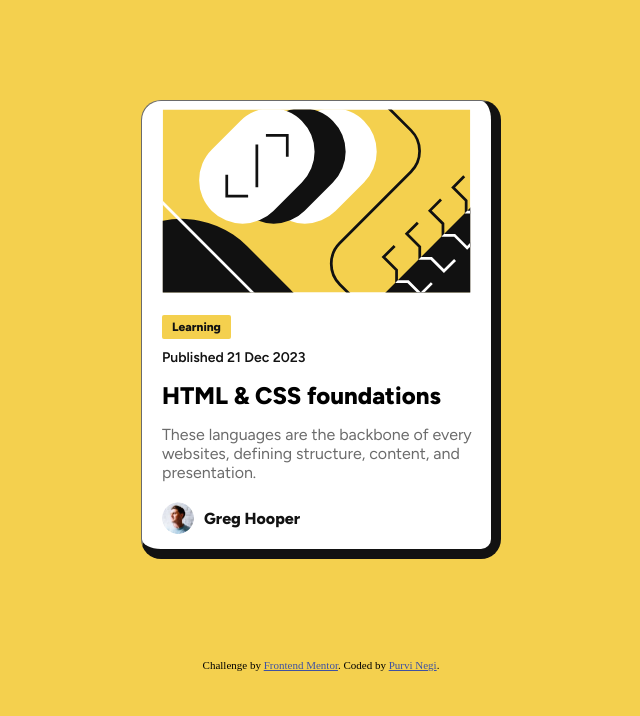
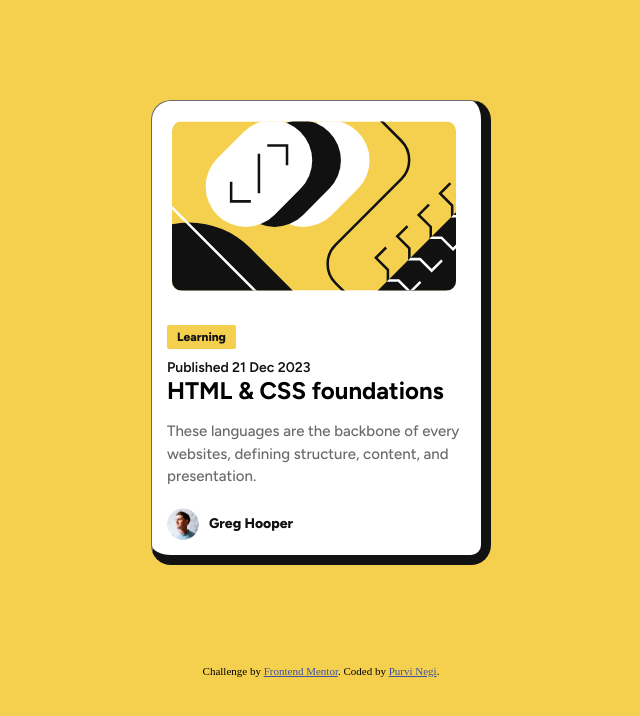
Before and after one commit to purvi-negi/Blog_card, a plain HTML site: page index.html in a window 1280 px wide. Shown: the whole page, without its empty margins (319-959 px from the left). Drawn offline with Linux system fonts and the light colour scheme.

Commit message:
image fixed
Signed-off-by: purvi-negi <purvi.114n@gmail.com>

```diff
--- a/style.css
+++ b/style.css
@@ -12,7 +12,7 @@ body{
 .blog-card{
     display: flex;
     flex-direction: column;
-    width: 360px;
+    width: 340px;
     background-color: hsl(0, 0%, 100%);
     border-radius: 20px;
     overflow: hidden;
@@ -23,15 +23,16 @@ body{
 }
 
 .image-main img{
-    width: 100%;
-    height: 200px;
-    padding: 8px;
-    border-radius:20px;
+    height: 170px;
+    margin:20px;
+    border-radius:10px;
+    width:cover;
 }
 
 .contentOfBlockCard,.author{
-    margin:10px 5px 15px 20px;
+    margin:10px 5px 15px 15px;
     font-family: 'Figtree', sans-serif;
+
 }
 .description{
     font-size:16px;
@@ -51,14 +52,17 @@ body{
     padding-top:10px;
     font-weight: 600;
 }
-.contentOfBlockCard h2{
+.contentOfBlockCard h3{
     padding-top:15px;
     font-weight: 800;
+    font-size: 20px;
 }
 .description{
     color: hsl(0, 0%, 42%);
-    font-size: 16px;
+    font-size: 15px;
     padding: 15px 0 0 0;
+    font-weight: 500;
+    line-height: 1.5;
 }
 .author{
     display: flex;
@@ -74,7 +78,7 @@ body{
 }
 .author p{
     display: inline-block;
-    font-size: 16px;
+    font-size: 14px;
     color: hsl(0, 0%, 7%);
     font-weight: 800;
 }
```
